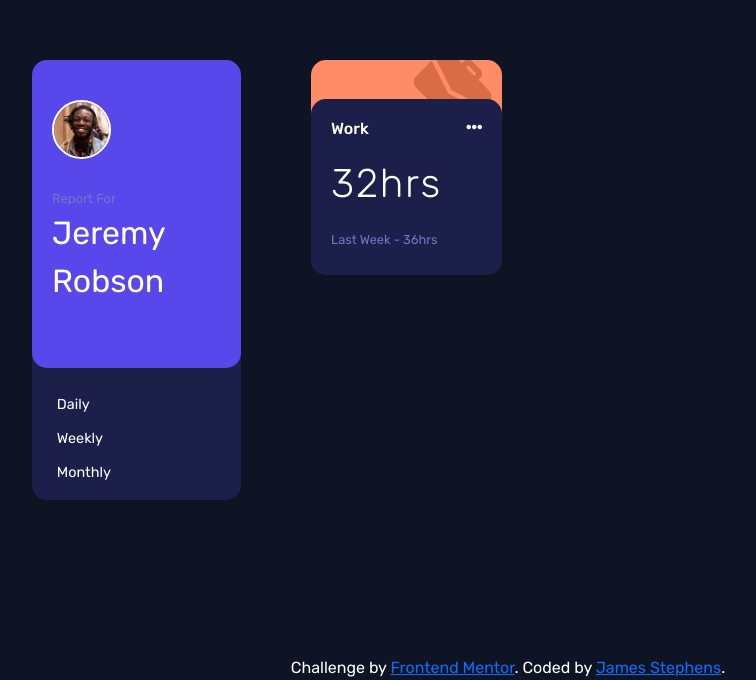
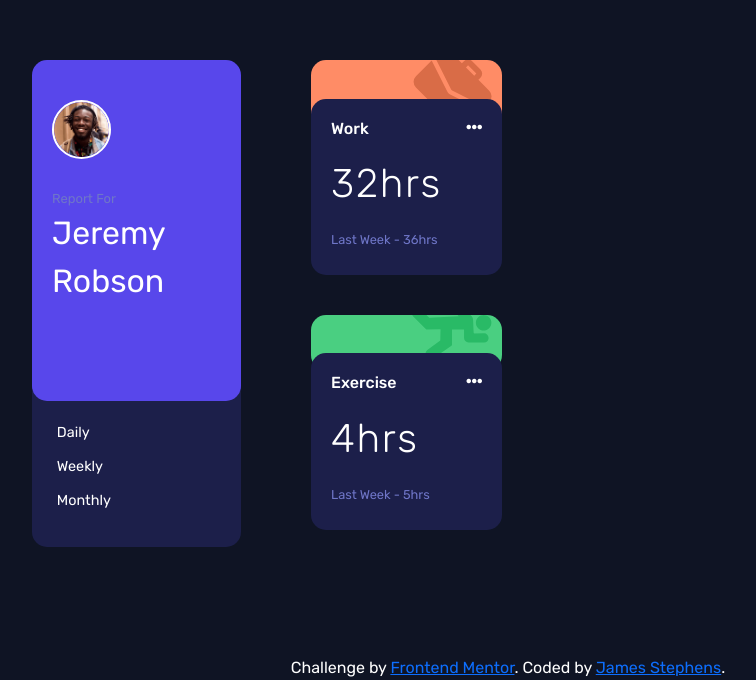
Before and after one commit to DevSteg/time_tracking_dashboard_FM, a plain HTML site: page index.html in a window 1280 px wide. Shown: the part 120-800 px from the top of the page, without its empty margins (132-888 px from the left). Drawn offline with nearby package versions, Linux system fonts and the light colour scheme.

Commit message:
Add: bottom exercise card

```diff
--- a/index.html
+++ b/index.html
@@ -52,7 +52,21 @@
             </div>
           </div>
           <div class="bottom-card">
-
+            <div class="color-card border-rad exercise-color">
+              <img src="assets\img\icon-exercise.svg" alt="Exercise icon">
+            </div>
+            <div class="info-card border-rad bottom-info">
+              <div class="card-title">
+                <h6>Exercise</h6>
+                <i class="fas fa-ellipsis-h"></i>
+              </div>
+              <div class="time-count">
+                <p>4hrs</p>
+              </div>
+              <div class="last-week">
+                <p>Last Week - 5hrs</p>
+              </div>
+            </div>
           </div>
         </div>
         <div class="col-2">
```
